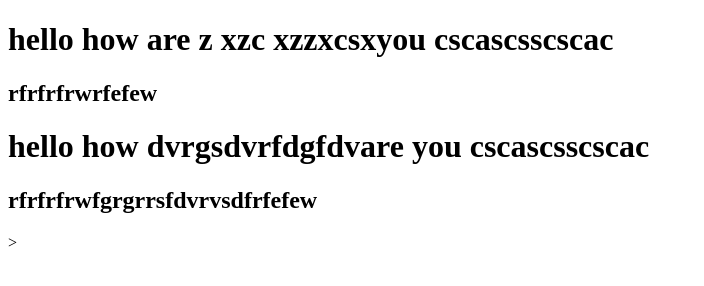
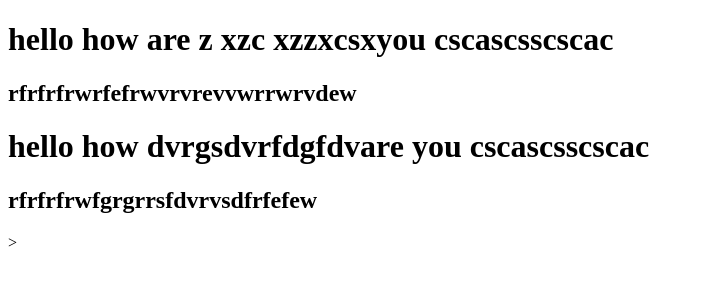
Before and after one commit to JeetVegad/Revision, a plain HTML site: page index.html in a window 1280 px wide. Shown: the whole page, without its empty margins (0-704 px from the left). Drawn offline with Linux system fonts and the light colour scheme.

Commit message:
commited

```diff
--- a/index.html
+++ b/index.html
@@ -8,7 +8,7 @@
 </head>
 <body>
         <h1>hello how are z xzc xzzxcsxyou cscascsscscac</h1>
-        <h2>rfrfrfrwrfefew</h2>
+        <h2>rfrfrfrwrfefrwvrvrevvwrrwrvdew</h2>
         <h1>hello how dvrgsdvrfdgfdvare you cscascsscscac</h1>
         <h2>rfrfrfrwfgrgrrsfdvrvsdfrfefew</h2>
 </body>
```
